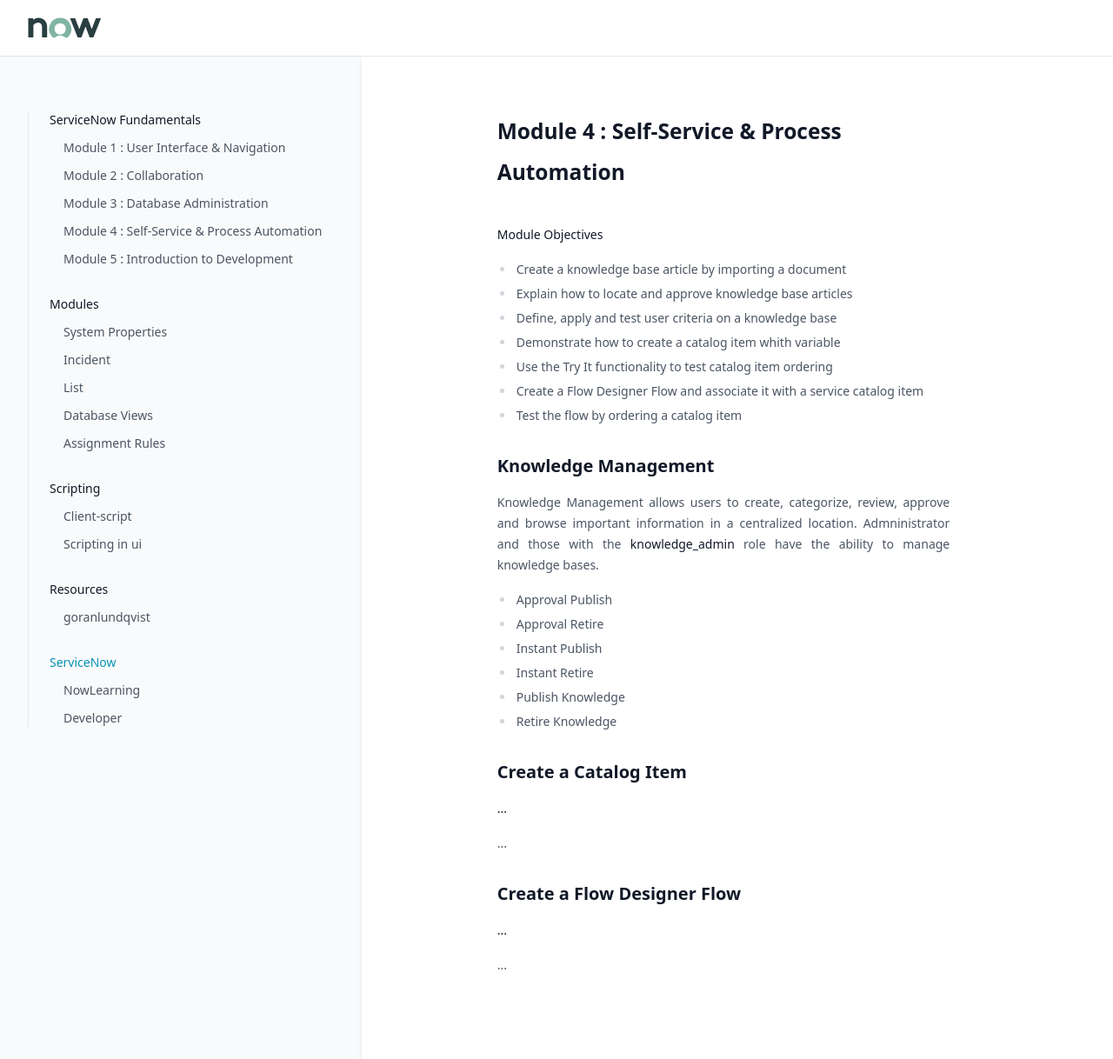
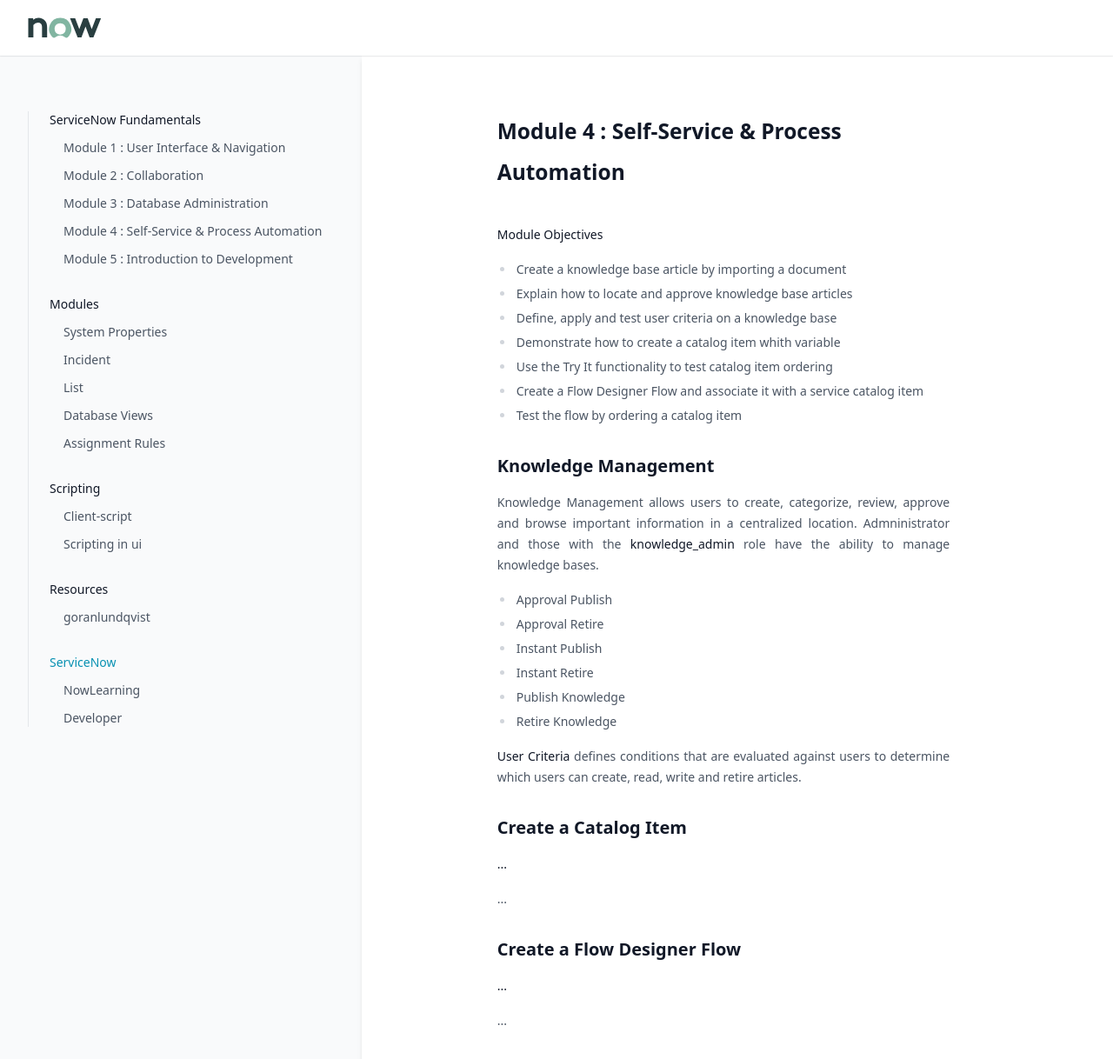
Before and after one commit to greglejeune/ebook, a Jekyll site: the page built from _servicenow/2021-11-01-snf-module4.md, in a window 1280 px wide and 1266 px high. Shown: the top 1218 px of the window at 87% size. Built offline with Jekyll 4.4.1, drawn with Linux system fonts in a browser that asks for light colours.

Commit message:
Update 2021-11-01-snf-module4.md

```diff
--- a/_servicenow/2021-11-01-snf-module4.md
+++ b/_servicenow/2021-11-01-snf-module4.md
@@ -33,6 +33,10 @@ category: snf
   <li>Retire Knowledge</li>
 </ul>
 
+<p style="text-align: justify;">
+    <strong>User Criteria</strong> defines conditions that are evaluated against users to determine which users can create, read, write and retire articles.
+</p>
+
 <h2>Create a Catalog Item</h2>
 
 <p style="text-align: justify;"><strong>...</strong></p>
```
